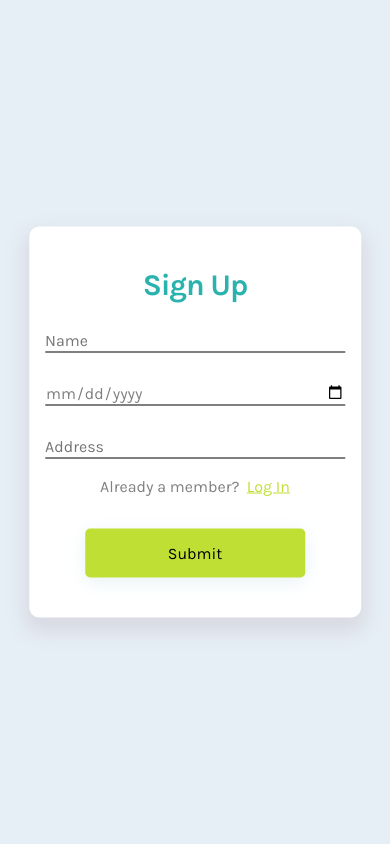
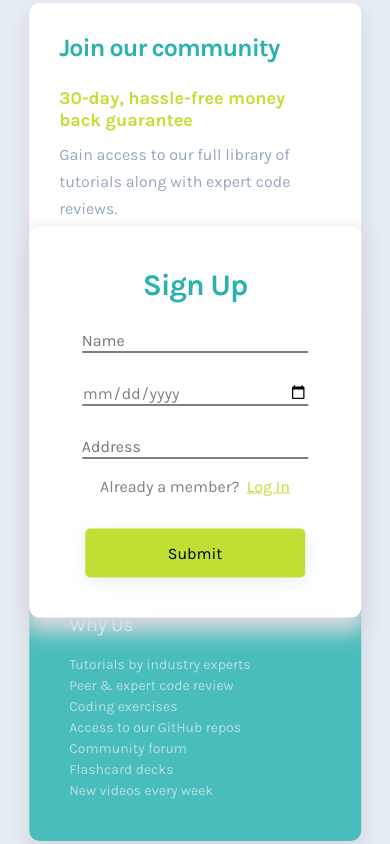
Before and after one commit to RekaKR/responsive-subscription, a React (Create React App) app in the folder responsive-subscription/: page / in a window 390 px wide. Built offline with nearby package versions, Linux system fonts and the light colour scheme.

Commit message:
Add onsubmit

```diff
--- a/responsive-subscription/src/components/LeftSide/LeftSide.jsx
+++ b/responsive-subscription/src/components/LeftSide/LeftSide.jsx
@@ -1,6 +1,6 @@
 import React from 'react'
 
-function LeftSide() {
+function LeftSide(props) {
   return (
     <div className="left">
       <h3>Monthly Subscription</h3>
@@ -8,9 +8,9 @@ function LeftSide() {
         <p id="bigger">$29</p>
       </div>
       <p id="per-day-line">Full access for less than $1 a day</p>
-      <button>Sign Up</button>
+      <button onClick={props.click}>Sign Up</button>
     </div>
   )
 }
 
-export default LeftSide
+export default LeftSide;
--- a/responsive-subscription/src/components/Page/Page.jsx
+++ b/responsive-subscription/src/components/Page/Page.jsx
@@ -4,17 +4,33 @@ import LeftSide from '../LeftSide/LeftSide';
 import RightSide from '../RightSide/RightSide';
 import SignUpForm from '../SignUpForm/SignUpForm';
 
+/*
+const form = document.querySelector('.containerForm');
+const fullPage = document.querySelector('.fullPage');
+
+function addClass() {
+  //  form.classList.add('displBlock');
+  fullPage.classList.add('displNone');
+}
+
+function removeClass() {
+  //  form.classList.remove('displBlock');
+  fullPage.classList.remove('displNone');
+}
+*/
+
 function Page() {
   return (
     <>
-      {/* <div className="fullPage">
+      <div className="fullPage">
         <Subscription />
 
         <div className="container">
           <LeftSide />
           <RightSide />
         </div>
-      </div>*/}
+      </div>
+
       <SignUpForm />
     </>
   );
--- a/responsive-subscription/src/components/SignUpForm/SignUpForm.jsx
+++ b/responsive-subscription/src/components/SignUpForm/SignUpForm.jsx
@@ -1,21 +1,32 @@
-import React from 'react'
+import React, { useState } from 'react'
 
 function SignUpForm() {
+  const [nameValue, setNameValue] = useState();
+  const [birthValue, setBirthValue] = useState();
+  const [addressValue, setAddressValue] = useState();
+
+  function printOut(e) {
+    e.preventDefault();
+    nameValue ? console.log(`Name: ${nameValue}`) : console.log("Name: need data")
+    birthValue ? console.log(`Birth date: ${birthValue}`) : console.log("Birth date: need data")
+    addressValue ? console.log(`Address: ${addressValue}`) : console.log("Address: need data")
+  }
+
   return (
     <div className="containerForm">
       <h2>Sign Up</h2>
-      <form action="printOut">
-        <input type="text" name="name" id="nameForm" placeholder="Name" required />
-        <input type="date" name="birth" id="birthForm" required />
-        <input type="text" name="address" id="addressForm" placeholder="Address" required />
+      <form id="uploadForm">
+        <input type="text" name="name" id="nameForm" placeholder="Name" required onChange={(e) => setNameValue(e.target.value)} />
+        <input type="date" name="birth" id="birthForm" required onChange={(e) => setBirthValue(e.target.value)} />
+        <input type="text" name="address" id="addressForm" placeholder="Address" required onChange={(e) => setAddressValue(e.target.value)} />
         <div>
           <p>Already a member?</p>
           <a href="#">Log In</a>
         </div>
-        <input id="submit" type="submit" value="Submit" />
+        <input id="submit" type="submit" value="Submit" onClick={(e) => printOut(e)} />
       </form>
     </div>
   )
 }
 
-export default SignUpForm
+export default SignUpForm;
--- a/responsive-subscription/src/style/css/app.css
+++ b/responsive-subscription/src/style/css/app.css
@@ -20,6 +20,78 @@ input {
   cursor: pointer;
 }
 
+.containerForm {
+  position: fixed;
+  top: 50%;
+  left: 50%;
+  transform: translate(-50%, -50%);
+  width: 85%;
+  min-width: 300px;
+  max-width: 640px;
+  background-color: white;
+  margin: auto;
+  padding: 40px;
+  border-radius: 10px;
+  box-shadow: 0 10px 20px 5px #d9d9e2;
+}
+.containerForm h2 {
+  color: #2ab2af;
+  padding-bottom: 25px;
+  font-weight: 700;
+  font-size: 30px;
+  letter-spacing: -1px;
+  text-align: center;
+}
+.containerForm form {
+  height: 250px;
+  display: flex;
+  flex-direction: column;
+  justify-content: space-between;
+  align-items: center;
+}
+.containerForm form input {
+  font-size: 16px;
+}
+.containerForm form input[type=text],
+.containerForm form input[type=date] {
+  width: 300px;
+  height: 25px;
+  color: gray;
+  border-bottom: 1px solid #000000;
+}
+@media (max-width: 500px) {
+  .containerForm form input[type=text],
+.containerForm form input[type=date] {
+    width: 90%;
+  }
+}
+.containerForm form div {
+  width: 190px;
+  color: gray;
+  margin-top: -10px;
+  display: flex;
+  justify-content: space-between;
+}
+.containerForm form div a {
+  color: #c0df34;
+  font-style: 700;
+  cursor: pointer;
+}
+.containerForm form input[type=submit] {
+  width: 220px;
+  background-color: #c0df34;
+  margin-top: 5px;
+  padding: 15px 0;
+  font-weight: 400;
+  font-size: 16px;
+  border-radius: 5px;
+  box-shadow: 0 4px 20px -1px #e5eff5;
+}
+
+.displBlock {
+  display: block;
+}
+
 body {
   background-color: #e6eff6;
 }
@@ -30,6 +102,7 @@ body {
   left: 50%;
   transform: translate(-50%, -50%);
   width: 85%;
+  min-width: 300px;
   max-width: 640px;
   background-color: white;
   margin: auto;
@@ -52,6 +125,12 @@ body {
   height: 220px;
   color: #98a6bd;
   padding: 40px;
+}
+@media (max-width: 700px) {
+  .fullPage .subscription {
+    height: auto;
+    padding: 30px;
+  }
 }
 .fullPage .subscription h3 {
   color: #c0df34;
@@ -84,6 +163,12 @@ body {
   background-color: #2ab2af;
   border-bottom-left-radius: 10px;
   position: relative;
+}
+@media (max-width: 700px) {
+  .fullPage .container .left {
+    width: 100%;
+    border-bottom-left-radius: 0;
+  }
 }
 .fullPage .container .left h3 {
   padding-bottom: 14px;
@@ -133,70 +218,19 @@ body {
   background-color: rgba(42, 178, 175, 0.85);
   border-bottom-right-radius: 10px;
 }
+@media (max-width: 700px) {
+  .fullPage .container .right {
+    width: 100%;
+    border-bottom-left-radius: 10px;
+    border-bottom-right-radius: 10px;
+  }
+}
 .fullPage .container .right h3 {
   padding-bottom: 18px;
 }
 
-.containerForm {
-  position: fixed;
-  top: 50%;
-  left: 50%;
-  transform: translate(-50%, -50%);
-  width: 85%;
-  max-width: 640px;
-  background-color: white;
-  margin: auto;
-  padding: 40px;
-  border-radius: 10px;
-  box-shadow: 0 10px 20px 5px #d9d9e2;
-}
-.containerForm h2 {
-  color: #2ab2af;
-  padding-bottom: 25px;
-  font-weight: 700;
-  font-size: 25px;
-  font-size: 30px;
-  letter-spacing: -1px;
-  text-align: center;
-}
-.containerForm form {
-  height: 250px;
-  display: flex;
-  flex-direction: column;
-  justify-content: space-between;
-  align-items: center;
-}
-.containerForm form input {
-  font-size: 16px;
-}
-.containerForm form input[type=text],
-.containerForm form input[type=date] {
-  width: 300px;
-  height: 25px;
-  color: gray;
-  border-bottom: 1px solid #000000;
-}
-.containerForm form div {
-  width: 190px;
-  color: gray;
-  margin-top: -10px;
-  display: flex;
-  justify-content: space-between;
-}
-.containerForm form div a {
-  color: #c0df34;
-  font-style: 700;
-  cursor: pointer;
-}
-.containerForm form input[type=submit] {
-  width: 220px;
-  background-color: #c0df34;
-  margin-top: 5px;
-  padding: 15px 0;
-  font-weight: 400;
-  font-size: 16px;
-  border-radius: 5px;
-  box-shadow: 0 4px 20px -1px #e5eff5;
+.displNone {
+  display: none;
 }
 
 /*# sourceMappingURL=app.css.map */
--- /dev/null
+++ b/responsive-subscription/src/style/scss/_signUpForm.scss
@@ -0,0 +1,80 @@
+@use 'reset';
+@use 'variables' as *;
+@use 'mixins' as *;
+
+.containerForm {
+  @include FixedMiddle;
+
+  width: 85%;
+  min-width: 300px;
+  max-width: 640px;
+  background-color: white;
+  margin: auto;
+  padding: 40px;
+  border-radius: 10px;
+  box-shadow: 0 10px 20px 5px #d9d9e2;
+  //display: none;
+
+  h2 {
+    color: $sideBackgroundC;
+    padding-bottom: 25px;
+    font-weight: 700;
+    font-size: 30px;
+    letter-spacing: -1px;
+    text-align: center;
+  }
+
+  form {
+    height: 250px;
+    display: flex;
+    flex-direction: column;
+    justify-content: space-between;
+    align-items: center;
+
+    input {
+      font-size: 16px;
+    }
+
+    input[type="text"],
+    input[type="date"] {
+      width: 300px;
+      height: 25px;
+      color: $formC;
+      border-bottom: 1px solid #000000;
+
+      @media (max-width: 500px) {
+        width: 90%;
+      }
+    }
+
+    div {
+      width: 190px;
+      color: $formC;
+      margin-top: -10px;
+      display: flex;
+      justify-content: space-between;
+
+      a {
+        color: $buttonC;
+        font-style: 700;
+        cursor: pointer;
+      }
+    }
+
+    input[type="submit"] {
+      width: 220px;
+      background-color: $buttonC;
+      margin-top: 5px;
+      padding: 15px 0;
+      font-weight: 400;
+      font-size: 16px;
+      border-radius: 5px;
+      box-shadow: 0 4px 20px -1px $lightGray;
+    }
+  }
+}
+
+//JS triggered
+.displBlock {
+  display: block;
+}
--- a/responsive-subscription/src/style/scss/app.scss
+++ b/responsive-subscription/src/style/scss/app.scss
@@ -1,6 +1,7 @@
 @use 'reset';
 @use 'variables' as *;
 @use 'mixins' as *;
+@use 'signUpForm';
 
 body {
   background-color: $backgroundC;
@@ -10,7 +11,7 @@ body {
   @include FixedMiddle;
 
   width: 85%;
-  //width: 100%;
+  min-width: 300px;
   max-width: 640px;
   background-color: white;
   margin: auto;
@@ -36,6 +37,11 @@ body {
     color: $gBlue;
     padding: 40px;
 
+    @media (max-width: 700px) {
+      height: auto;
+      padding: 30px;
+    }
+
     h3 {
       color: $buttonC;
       padding-bottom: 10px;
@@ -47,7 +53,6 @@ body {
   }
 
   .container {
-//    height: 240px;
     display: flex;
     flex-wrap: wrap;
 
@@ -74,6 +79,11 @@ body {
       background-color: $sideBackgroundC;
       border-bottom-left-radius: 10px;
       position: relative;
+
+      @media (max-width: 700px) {
+        width: 100%;
+        border-bottom-left-radius: 0;
+      }
 
       h3 {
         padding-bottom: 14px;
@@ -133,6 +143,12 @@ body {
       background-color: $sideBackgroundC08;
       border-bottom-right-radius: 10px;
 
+      @media (max-width: 700px) {
+        width: 100%;
+        border-bottom-left-radius: 10px;
+        border-bottom-right-radius: 10px;
+      }
+
       h3 {
         padding-bottom: 18px;
       }
@@ -140,70 +156,7 @@ body {
   }
 }
 
-.containerForm {
-  @include FixedMiddle;
-
-  width: 85%;
-  //width: 100%;
-  max-width: 640px;
-  background-color: white;
-  margin: auto;
-  padding: 40px;
-  border-radius: 10px;
-  box-shadow: 0 10px 20px 5px #d9d9e2;
-
-  h2 {
-    color: $sideBackgroundC;
-    padding-bottom: 25px;
-    font-weight: 700;
-    font-size: 25px;
-    font-size: 30px;
-    letter-spacing: -1px;
-    text-align: center;
-  }
-
-  form {
-    height: 250px;
-    display: flex;
-    flex-direction: column;
-    justify-content: space-between;
-    align-items: center;
-
-    input {
-      font-size: 16px;
-    }
-
-    input[type="text"],
-    input[type="date"] {
-      width: 300px;
-      height: 25px;
-      color: $formC;
-      border-bottom: 1px solid #000000;
-    }
-
-    div {
-      width: 190px;
-      color: $formC;
-      margin-top: -10px;
-      display: flex;
-      justify-content: space-between;
-
-      a {
-        color: $buttonC;
-        font-style: 700;
-        cursor: pointer;
-      }
-    }
-
-    input[type="submit"] {
-      width: 220px;
-      background-color: $buttonC;
-      margin-top: 5px;
-      padding: 15px 0;
-      font-weight: 400;
-      font-size: 16px;
-      border-radius: 5px;
-      box-shadow: 0 4px 20px -1px $lightGray;
-    }
-  }
+//JS triggered
+.displNone {
+  display: none;
 }
```
Also changed, not shown: 2 other files (tests, documents, lock files or other folders).
